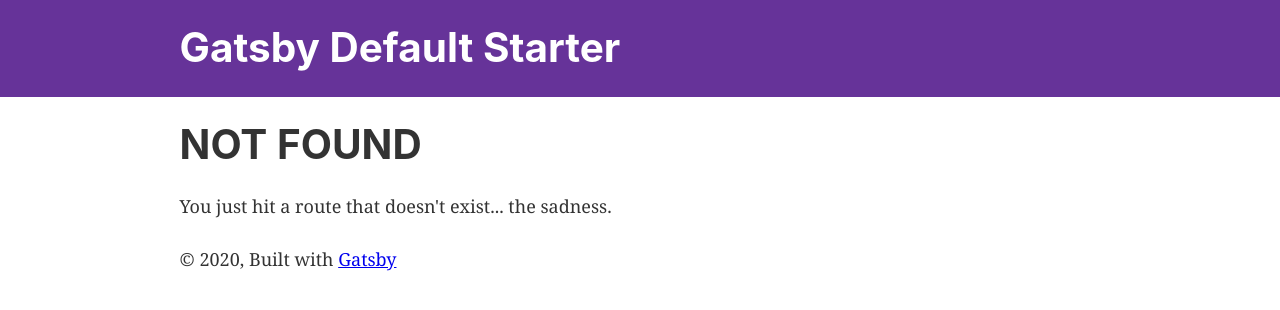
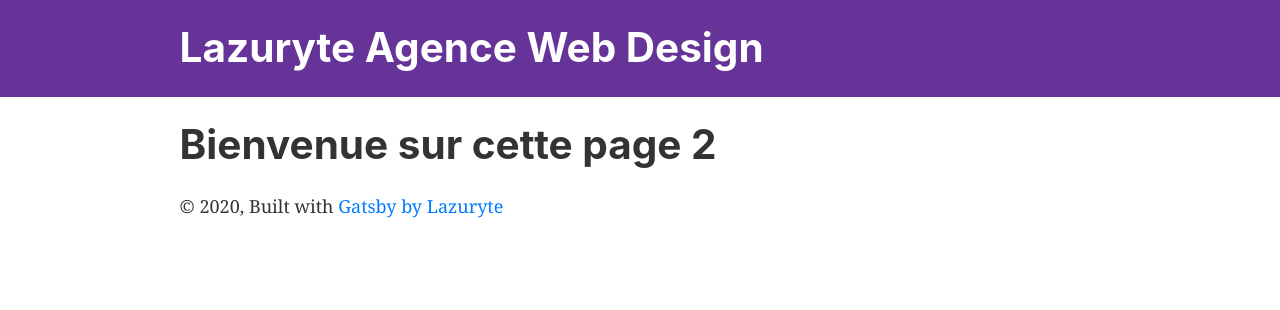
Before and after one commit to SebFox2011/gatsby, a Gatsby site: page /page-1 in a window 1280 px wide. Before the commit this address had no page. Built offline with nearby package versions, Linux system fonts and the light colour scheme; Gatsby itself is replaced by a stand-in of ours.

Commit message:
mise à jour SEO

```diff
--- a/gatsby-config.js
+++ b/gatsby-config.js
@@ -1,8 +1,8 @@
 module.exports = {
   siteMetadata: {
-    title: `Gatsby Default Starter`,
+    title: `Lazuryte Agence Web Design`,
     description: `Kick off your next, great Gatsby project with this default starter. This barebones starter ships with the main Gatsby configuration files you might need.`,
-    author: `@gatsbyjs`,
+    author: `@Lazuryte`,
   },
   plugins: [
     `gatsby-plugin-react-helmet`,
@@ -29,6 +29,6 @@ module.exports = {
     },
     // this (optional) plugin enables Progressive Web App + Offline functionality
     // To learn more, visit: https://gatsby.dev/offline
-    // `gatsby-plugin-offline`,
+    `gatsby-plugin-offline`,
   ],
 }
--- a/package.json
+++ b/package.json
@@ -5,6 +5,7 @@
   "version": "0.1.0",
   "author": "Kyle Mathews <mathews.kyle@gmail.com>",
   "dependencies": {
+    "bootstrap": "^4.5.0",
     "gatsby": "^2.23.3",
     "gatsby-image": "^2.4.7",
     "gatsby-plugin-manifest": "^2.4.11",
--- a/src/components/layout.js
+++ b/src/components/layout.js
@@ -8,6 +8,7 @@
 import React from "react"
 import PropTypes from "prop-types"
 import { useStaticQuery, graphql } from "gatsby"
+import 'bootstrap/dist/css/bootstrap.min.css'
 
 import Header from "./header"
 import "./layout.css"
@@ -37,7 +38,7 @@ const Layout = ({ children }) => {
         <footer>
           © {new Date().getFullYear()}, Built with
           {` `}
-          <a href="https://www.gatsbyjs.org">Gatsby</a>
+          <a href="https://www.gatsbyjs.org">Gatsby by Lazuryte</a>
         </footer>
       </div>
     </>
--- /dev/null
+++ b/src/pages/page-1.jsx
@@ -0,0 +1,15 @@
+import React from 'react'
+import {link} from 'gatsby'
+
+import Layout from "../components/layout"
+import Image from "../components/image"
+import SEO from "../components/seo"
+
+const page1 = () => (
+    <Layout>
+        <SEO title="Page1" />
+        <h1>Bienvenue sur cette page 2</h1>
+    </Layout>
+)
+
+export default page1
```
Also changed, not shown: 1 other file.
